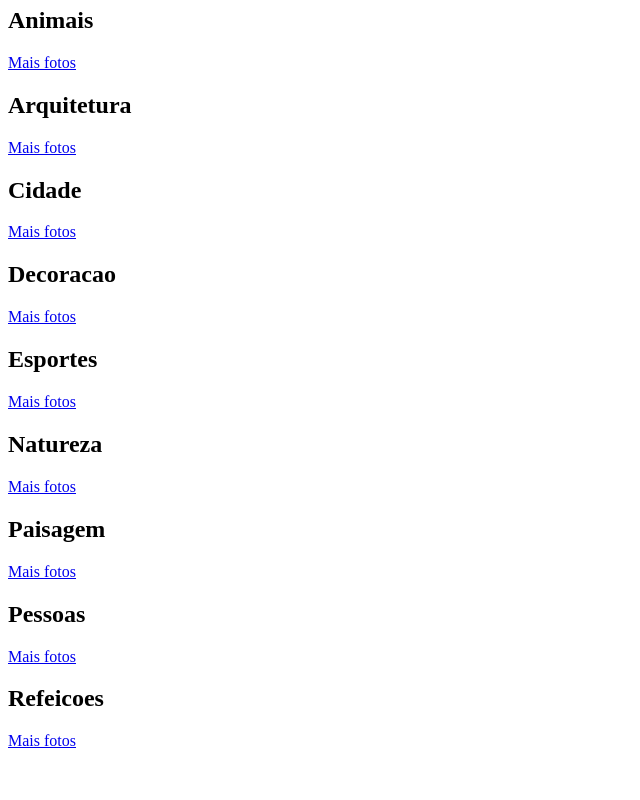
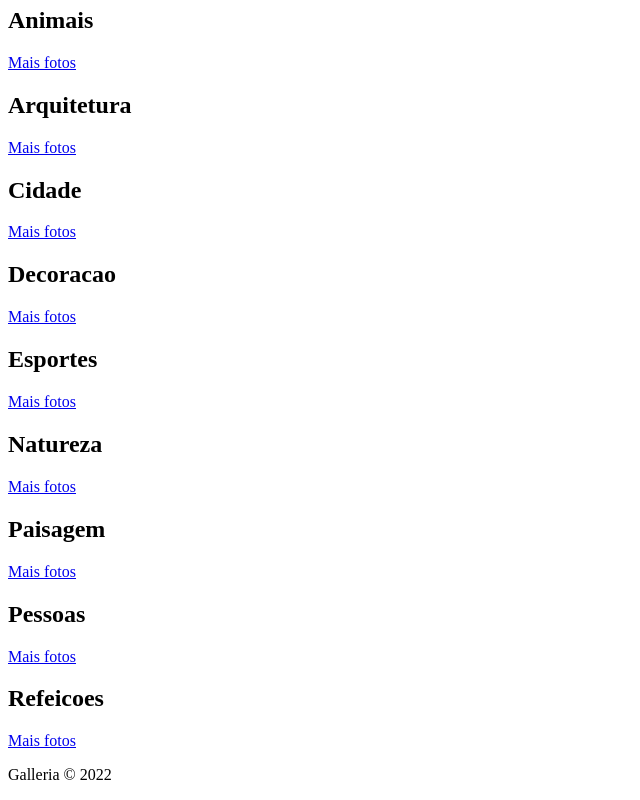
Before and after one commit to sucodelarangela/udemy-sass, a React (Vite) app: page / in a window 1280 px wide. Shown: the part 241-1041 px from the top of the page, without its empty margins (0-640 px from the left). Before the commit the page ends 999 px from the top, so only its background shows below. Built offline with nearby package versions, Linux system fonts and the light colour scheme.

Commit message:
footer component

```diff
--- a/src/App.jsx
+++ b/src/App.jsx
@@ -1,6 +1,7 @@
 // components
 import Navbar from "./components/Navbar";
 import Gallery from "./components/Gallery";
+import Footer from "./components/Footer";
 
 function App() {
 
@@ -8,6 +9,7 @@ function App() {
     <main className="App">
       <Navbar />
       <Gallery />
+      <Footer />
     </main>
   );
 }
--- /dev/null
+++ b/src/components/Footer.jsx
@@ -0,0 +1,9 @@
+const Footer = () => {
+    return (
+        <footer>
+            <p><span>Galleria</span> &copy; 2022</p>
+        </footer>
+    );
+};
+
+export default Footer;
```
